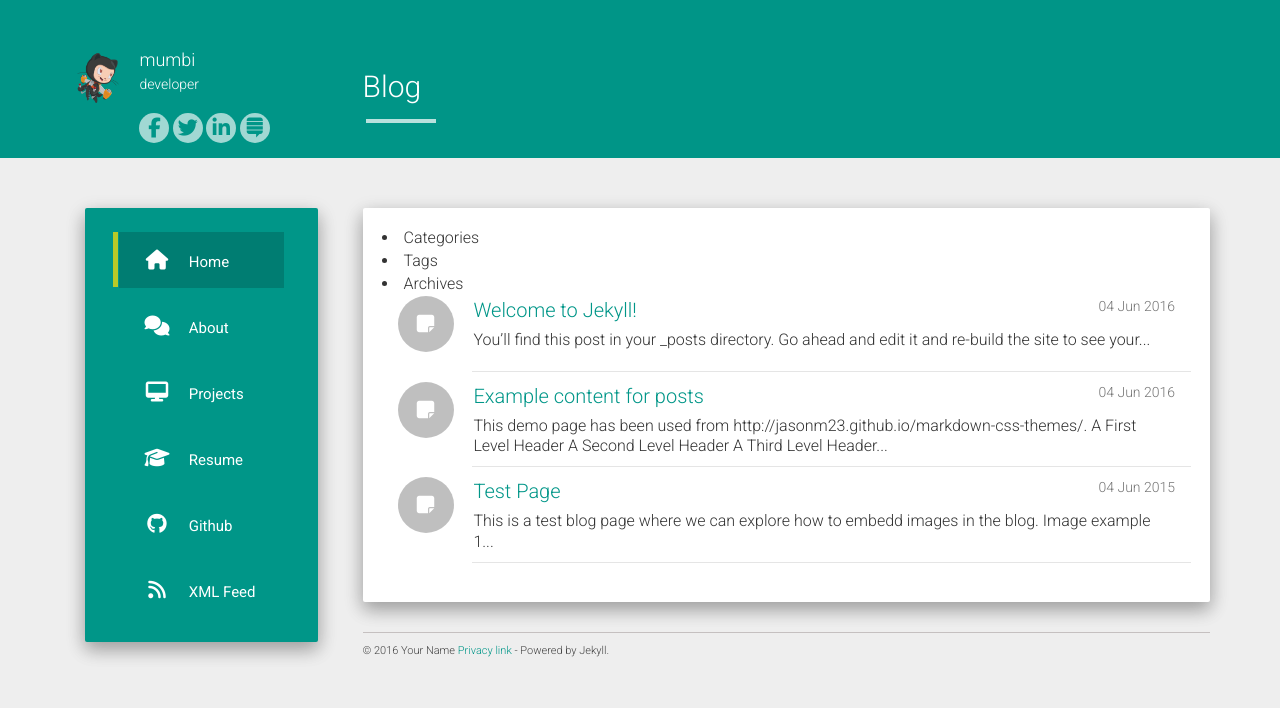
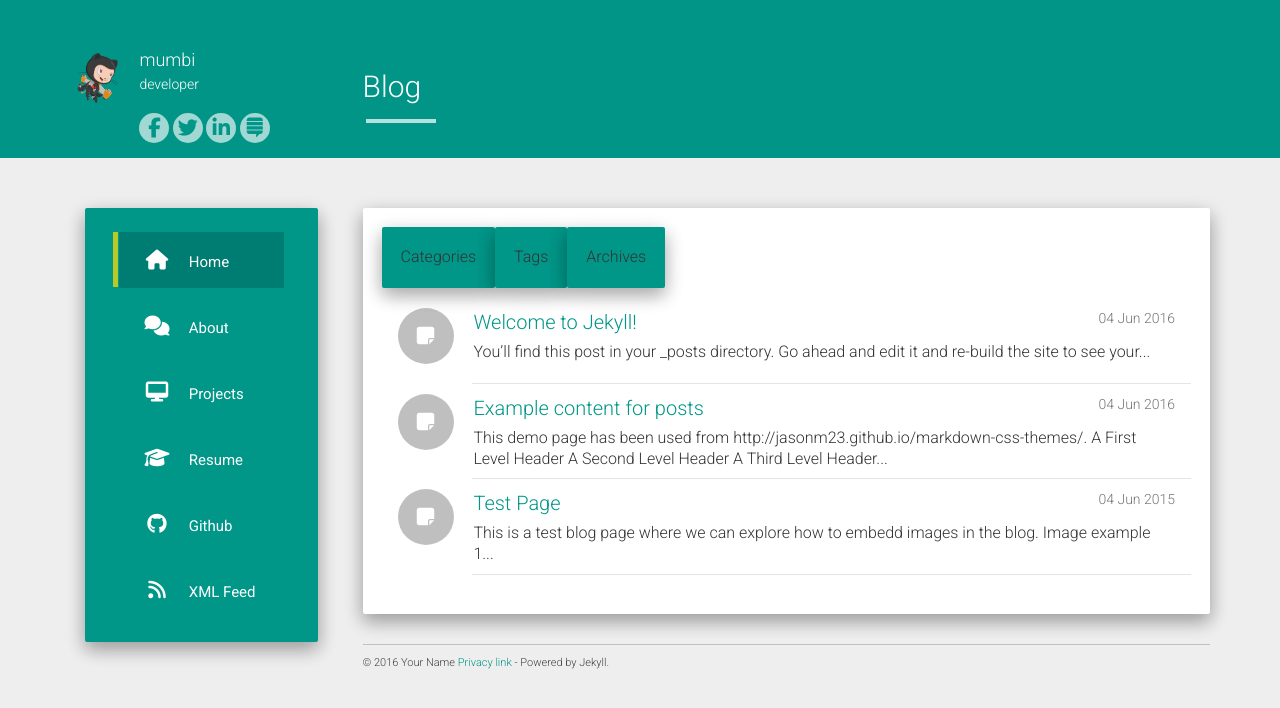
Before and after one commit to mumbi/mumbi.github.io, a Jekyll site: the page built from index.html, in a window 1280 px wide. Shown: the top 708 px of the page. Built offline with Jekyll 4.4.1, drawn with Linux system fonts in a browser that asks for light colours; nearby versions of some CDN libraries; the list of posts is cut into pages by our own code.

Commit message:
Update index.html

```diff
--- a/index.html
+++ b/index.html
@@ -3,10 +3,10 @@ layout: default
 title: Blog
 ---
 <div class="well">
-    <nav >
-        <li>Categories</li>
-        <li>Tags</li>
-        <li>Archives</li>
+    <nav class="nav">
+        <li class="list-separator nav navbar-nav well well-primary post">Categories</li>
+        <li class="list-separator nav navbar-nav well well-primary post">Tags</li>
+        <li class="list-separator nav navbar-nav well well-primary post">Archives</li>
     </nav>
     <div class="list-group">
       {% for post in paginator.posts %}
```
